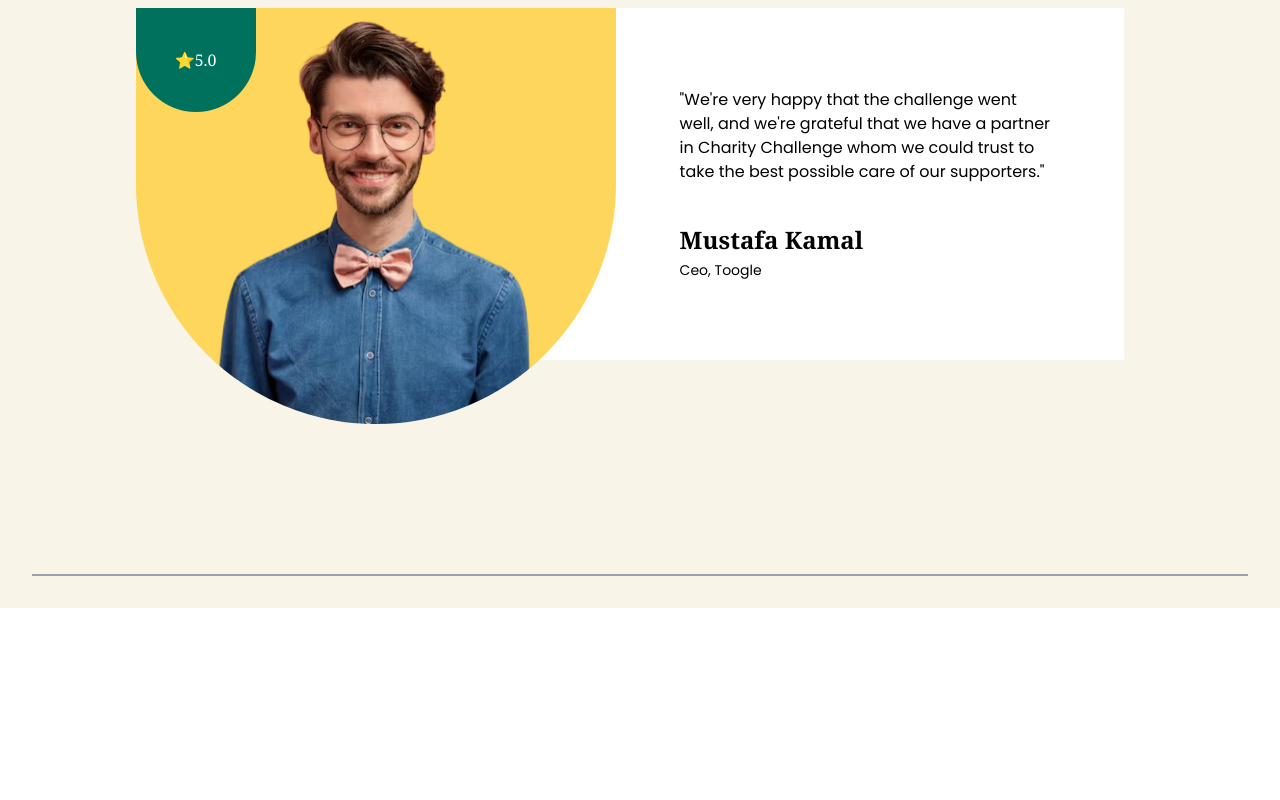
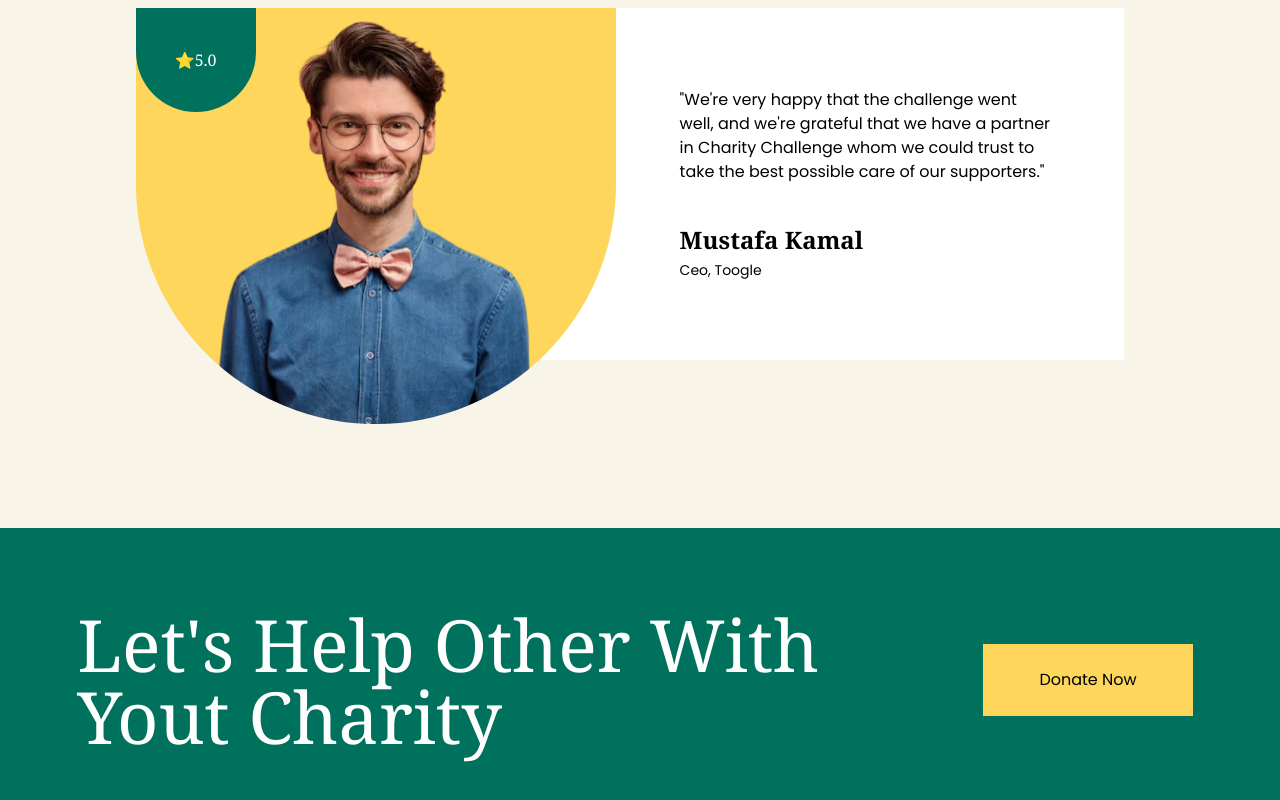
Before and after one commit to facuuurz/Clone-Landing-Page, a React (Vite) app: page / in a window 1280 px wide. Shown: the part 3320-4120 px from the top of the page. Before the commit the page ends 3928 px from the top, so only its background shows below. Built offline with nearby package versions, Linux system fonts and the light colour scheme; a web font is replaced by a local one.

Commit message:
Seccion Call To Action

```diff
--- a/src/components/CallToAction.jsx
+++ b/src/components/CallToAction.jsx
@@ -2,7 +2,16 @@
 
 function CallToAction(){
     return(
-        <section></section>
+        <section class="bg-[#00715D] font-[Poppins]">{/*COLOR */}
+            <div class="max-w-[1440px] flex m-auto py-18">{/*MARGEN */}
+                <div class="w-[70%] flex items-center justify-center">
+                    <p class="font-serif text-7xl font-medium text-white">Let's Help Other With <br/> Yout Charity</p>
+                </div>
+                <div class="w-[30%] flex items-center justify-center h-40">
+                    <a href="#" class="bg-[#FDD65B] py-6 px-14 inline-block">Donate Now</a>
+                </div>
+            </div>
+        </section>
     )
 }
 
--- a/src/components/Points.jsx
+++ b/src/components/Points.jsx
@@ -30,10 +30,6 @@ function Points (){
 
                 </div>
             </div>
-            {/* Línea inferior */}
-                <div className="h-20 flex items-end p-8 w-full">
-                    <hr className="border-t-2 border-gray-400 min-w-5 w-full max-w-[1440px]" />
-                </div>
         </section>
     )
 }
```
